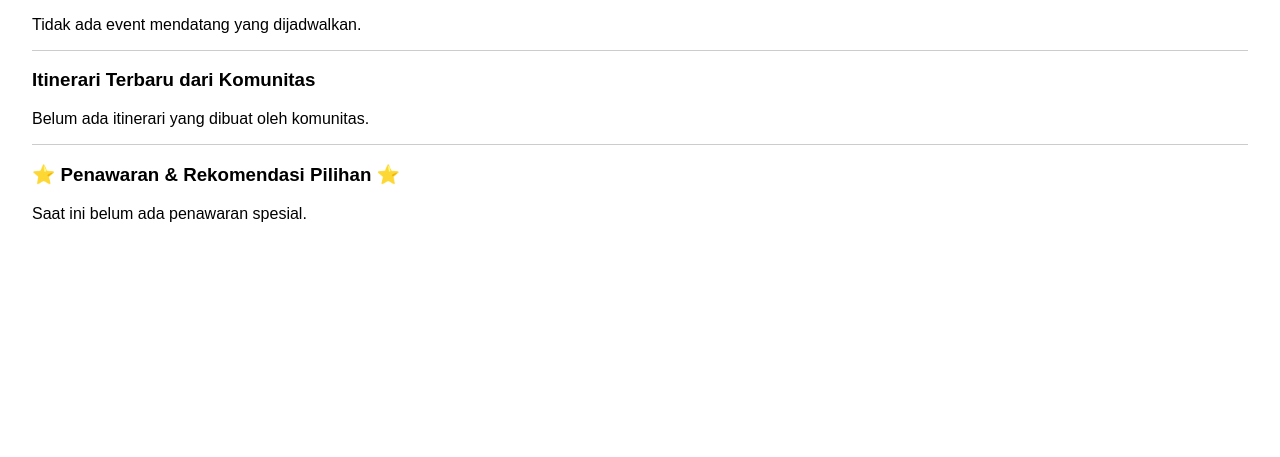
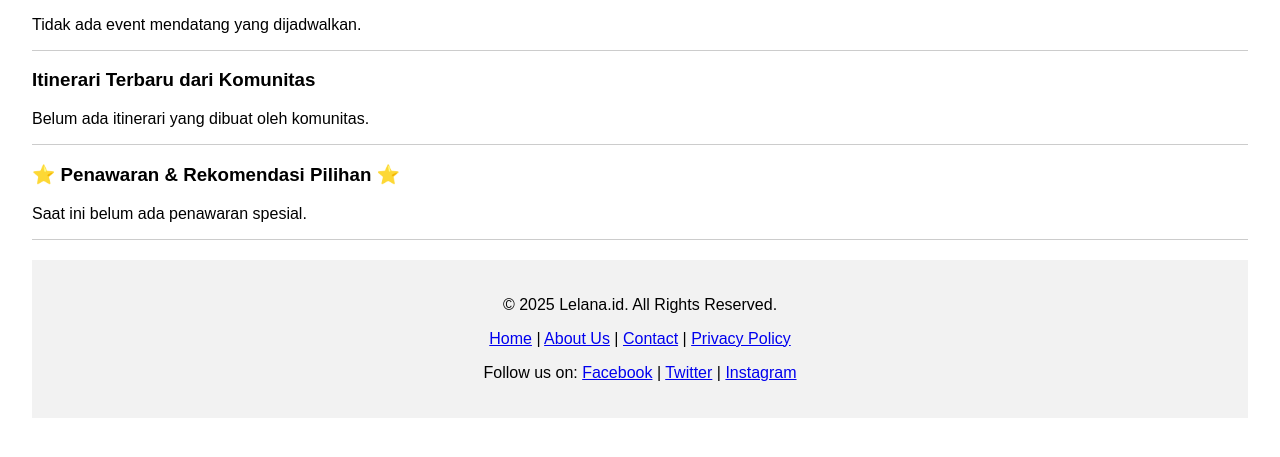
Before and after one commit to matearpu0394/Lelana.id, a Flask app: page / in a window 1280 px wide. Shown: the part 308-765 px from the top of the page. Run offline with Flask 3, Linux system fonts and the light colour scheme; data that the repository does not hold is empty; some libraries are stand-ins or nearby versions.

Commit message:
feat: add footer and static pages (about, contact, privacy)

```diff
--- a/app/routes/main_routes.py
+++ b/app/routes/main_routes.py
@@ -81,3 +81,30 @@ def peta_wisata():
         Response: Render template peta wisata.
     """
     return render_template('main/peta.html')
+
+@main.route('/about')
+def about():
+    """Menampilkan halaman 'Tentang Kami' yang menjelaskan misi dan visi platform.
+
+    Returns:
+        Response: Render template halaman tentang kami.
+    """
+    return render_template('main/about.html')
+
+@main.route('/contact')
+def contact():
+    """Menampilkan halaman kontak dengan informasi cara menghubungi tim Lelana.id.
+
+    Returns:
+        Response: Render template halaman kontak.
+    """
+    return render_template('main/contact.html')
+
+@main.route('/privacy')
+def privacy():
+    """Menampilkan kebijakan privasi platform Lelana.id.
+
+    Returns:
+        Response: Render template halaman kebijakan privasi.
+    """
+    return render_template('main/privacy.html')
--- a/app/templates/layouts/base.html
+++ b/app/templates/layouts/base.html
@@ -52,5 +52,24 @@
      integrity="sha256-20nQCchB9co0qIjJZRGuk2/Z9VM+kNiyxNV1lvTlZBo="
      crossorigin=""></script>
     {% block scripts %}{% endblock %}
+
+    <hr>
+    <footer>
+        <div style="text-align: center; padding: 20px; margin-top: 20px; background-color: #f2f2f2;">
+            <p>&copy; 2025 Lelana.id. All Rights Reserved.</p>
+            <p>
+                <a href="{{ url_for('main.index') }}">Home</a> |
+                <a href="{{ url_for('main.about') }}">About Us</a> |
+                <a href="{{ url_for('main.contact') }}">Contact</a> |
+                <a href="{{ url_for('main.privacy') }}">Privacy Policy</a>
+            </p>
+            <p>
+                Follow us on:
+                <a href="#">Facebook</a> |
+                <a href="#">Twitter</a> |
+                <a href="#">Instagram</a>
+            </p>
+        </div>
+    </footer>
 </body>
 </html>
```
Also changed, not shown: app/templates/main/about.html (added, +8 -0 lines), app/templates/main/contact.html (added, +9 -0 lines), app/templates/main/privacy.html (added, +9 -0 lines).
